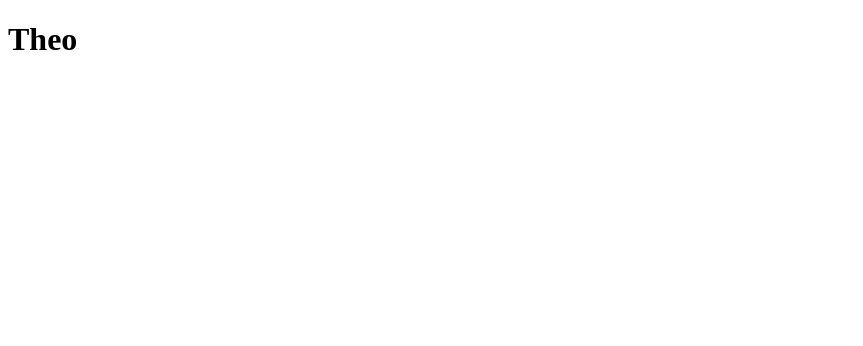
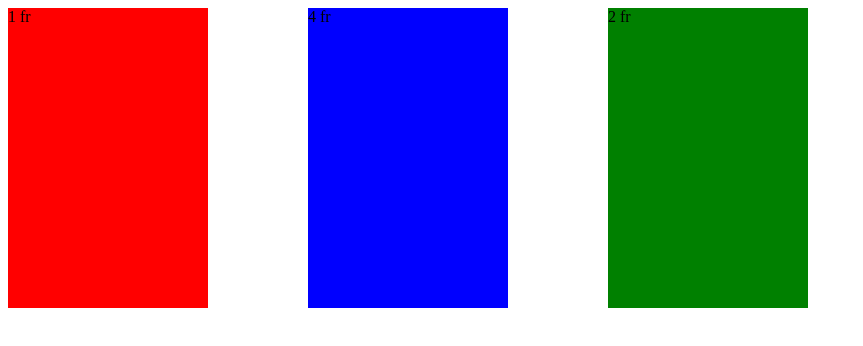
Before and after one commit to TheoIsGay/learn-css-grid, a plain HTML site: page layout-fr.html in a window 1280 px wide. Shown: the whole page, without its empty margins (0-863 px from the left). Drawn offline with Linux system fonts and the light colour scheme.

Commit message:
grid4 added

```diff
--- /dev/null
+++ b/grid10.css
@@ -0,0 +1,17 @@
+.container {
+    background-color: #40fef4;
+    width;:600px;
+    height: 300px;
+
+    display: grid;
+    grid-template-columns: 100px 100px 100px 100px 100px;
+    grid-template-rows: 100px 100px;
+    gap: 25px;
+    column-gap: 100px;
+}
+.item-1 {
+    background-color: #00b3ff;
+}
+.item-2 {
+    background-color: #0051ff;
+}
--- /dev/null
+++ b/grid4.css
@@ -0,0 +1,25 @@
+.container {
+    background-color: rgb(255, 255, 255);
+    width;:1000px;
+    height: 300px;
+
+    display: grid;
+    grid-template-columns: 200px 200px;
+    grid-template-rows: 300px 300px;
+    column-gap:100px;
+    row-gap: 50px;
+}
+
+
+.item-1 {
+    background-color: red;
+}
+.item-2 {
+    background-color: orange;
+}
+.item-3 {
+    background-color: yellow;
+}
+.item-4 {
+    background-color: green;
+}
--- /dev/null
+++ b/layout-fr.css
@@ -0,0 +1,21 @@
+.container {
+    background-color: rgb(255, 255, 255);
+    width;:1000px;
+    height: 300px;
+
+    display: grid;
+    grid-template-columns: 200px 200px 200px;
+    grid-template-rows: 300px;
+    column-gap: 100px
+}
+
+
+.item-1 {
+    background-color: red;
+}
+.item-2{
+    background-color: blue;
+}
+.item-3{
+    background-color: green;
+}
--- a/index.html
+++ b/layout-fr.html
@@ -5,8 +5,16 @@
     <meta http-equiv="X-UA-Compatible" content="IE=edge">
     <meta name="viewport" content="width=device-width, initial-scale=1.0">
     <title>Theo?</title>
+    <link rel="stylesheet" href="layout-fr.css" />
 </head>
 <body>
-    <h1>Theo</h1>
+    <div class="container">
+
+        <div class="item item-1">1 fr</div>
+        <div class="item item-2">4 fr</div>
+        <div class="item item-3">2 fr</div>
+    </div>
+
+
 </body>
 </html>
```
Also changed, not shown: grid10.html (added, +27 -0 lines), grid4.html (added, +20 -0 lines).
